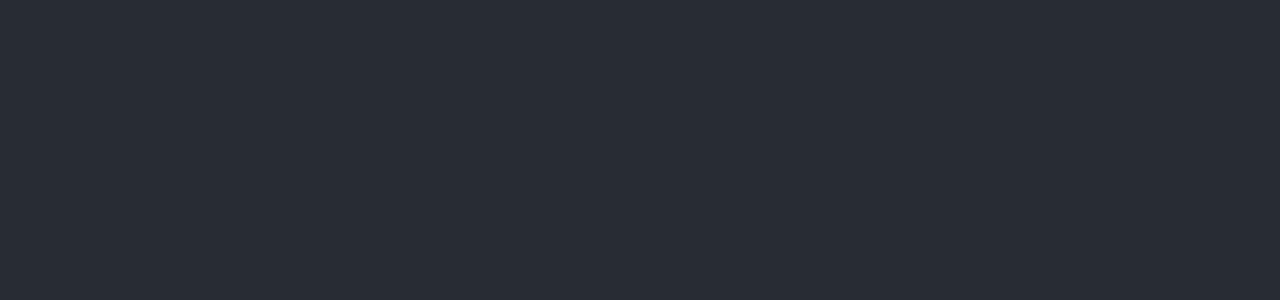
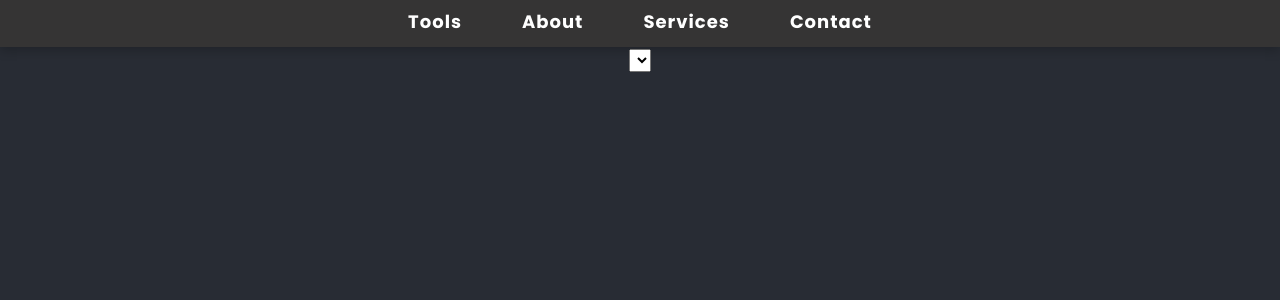
Before and after one commit to calebrosen/codenamecaleb, a React (Create React App) app: page /overwatch-random-character-generator in a window 1280 px wide. Before the commit this address had no page. Shown: the top 300 px of the page. Built offline with nearby package versions, Linux system fonts and the light colour scheme.

Commit message:
Started Character Generator
Just made the page

```diff
--- a/src/App.css
+++ b/src/App.css
@@ -93,3 +93,7 @@
 .space-apart {
   justify-content: flex-start;
 }
+
+.centeredContainer {
+  text-align: center;
+}
--- a/src/App.js
+++ b/src/App.js
@@ -2,12 +2,14 @@
 import { Route, BrowserRouter as Router, Routes } from 'react-router-dom';
 import './App.css';
 import StickyHeader from './components/header/StickyHeader';
+import OverWatchRandomCharacterGenerator from './pages/overwatch-random-character-generator/OW-RNG';
 
 const App = () => {
     return (
         <Router>
             <Routes>
                 <Route path="/" element={<StickyHeader />} />
+                <Route path="/overwatch-random-character-generator" element={<StickyHeader><OverWatchRandomCharacterGenerator /></StickyHeader>} />
             </Routes>
         </Router>
     );
--- a/src/components/header/StickyHeader.jsx
+++ b/src/components/header/StickyHeader.jsx
@@ -3,12 +3,12 @@
 const DropDownMenuTools = () => {
     return (
         <div className="dropdown-menu space-apart">
-                <div><a href="#ow-rng">Overwatch Random Character Selector</a></div>
+            <div><a href="overwatch-random-character-generator">Overwatch Random Character Selector</a></div>
         </div>
     );
 };
 
-const StickyHeader = () => {
+const StickyHeader = ({ children }) => {
     const [isDropdownVisible, setDropdownVisible] = useState(false);
     const timeoutRef = useRef(null);
 
@@ -42,6 +42,7 @@
                     <li><a href="#contact">Contact</a></li>
                 </ul>
             </nav>
+            {children}
         </header>
     );
 };
--- /dev/null
+++ b/src/pages/overwatch-random-character-generator/OW-RNG.jsx
@@ -0,0 +1,13 @@
+import React from 'react';
+
+
+const OverWatchRandomCharacterGenerator = () => {
+
+    return (
+        <div id="container" className="centeredContainer">
+            <select></select>
+        </div>
+    );
+};
+
+export default OverWatchRandomCharacterGenerator;
```
